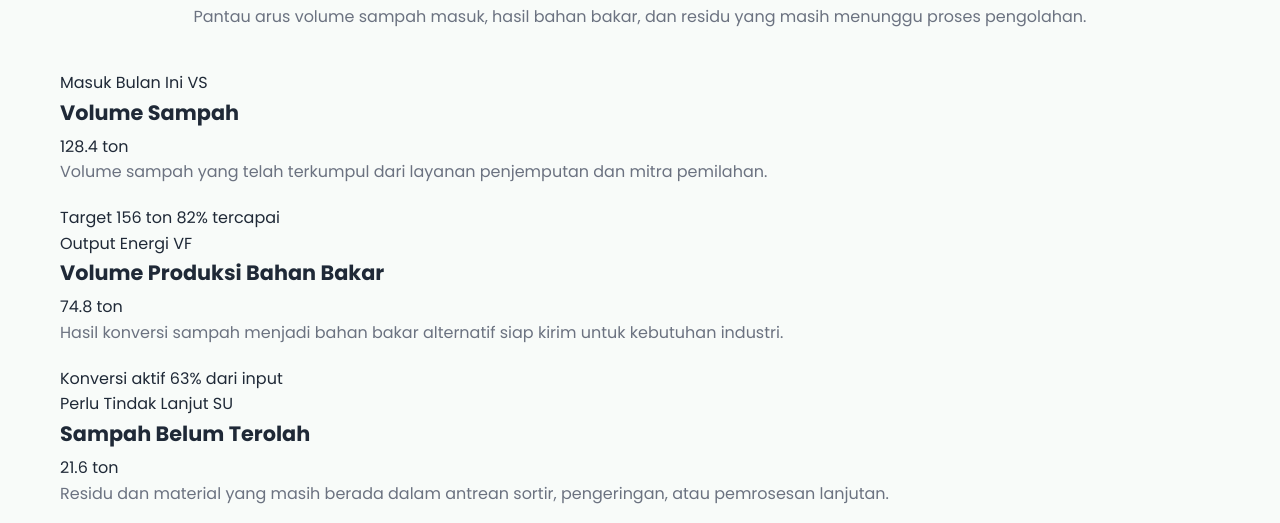
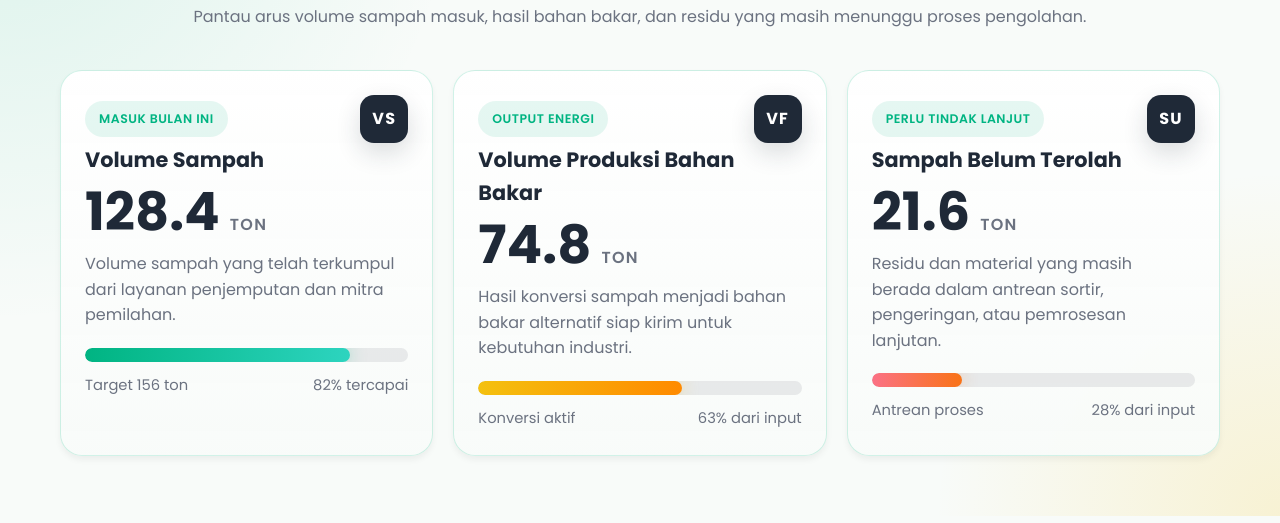
Before and after one commit to bachrul25/tos2bro, a plain HTML site: page index.html in a window 1280 px wide. Shown: the part 644-1167 px from the top of the page. Drawn offline with Linux system fonts and the light colour scheme.

Commit message:
Refactor CSS and add volume section styles
Refactor CSS variables and add volume section styles.

```diff
--- a/style.css
+++ b/style.css
@@ -1,9 +1,9 @@
 /* Variables */
 :root {
-    --primary: #00b482; /* Hijau modern */
+    --primary: #00b482;
     --primary-hover: #00926a;
-    --secondary: #f4c10f; /* Kuning aksen button seperti di gambar */
-    --bg-light: #f8fbf9; /* Putih kehijauan / abu soft */
+    --secondary: #f4c10f;
+    --bg-light: #f8fbf9;
     --white: #ffffff;
     --text-dark: #1f2937;
     --text-gray: #6b7280;
@@ -101,7 +101,7 @@ p { color: var(--text-gray); margin-bottom: 20px; }
 .logo { font-size: 1.5rem; font-weight: 700; color: var(--text-dark); }
 .logo span { font-weight: 400; }
 
-.nav-links { display: none; /* Hidden on mobile */ }
+.nav-links { display: none; }
 .nav-links li { margin-left: 30px; }
 .nav-links a { font-weight: 500; transition: var(--transition); }
 .nav-links a:hover { color: var(--primary); }
@@ -129,6 +129,154 @@ p { color: var(--text-gray); margin-bottom: 20px; }
 .hero-content { margin-bottom: 40px; }
 .hero-image img { width: 100%; max-width: 400px; height: auto; }
 
+/* Volume Section */
+.volume-section {
+    position: relative;
+    overflow: hidden;
+}
+
+.volume-section::before {
+    content: '';
+    position: absolute;
+    inset: 0;
+    background:
+        radial-gradient(circle at top left, rgba(0, 180, 130, 0.12), transparent 32%),
+        radial-gradient(circle at bottom right, rgba(244, 193, 15, 0.16), transparent 24%);
+    pointer-events: none;
+}
+
+.volume-grid {
+    display: grid;
+    grid-template-columns: 1fr;
+    gap: 20px;
+    position: relative;
+    z-index: 1;
+}
+
+.volume-card {
+    position: relative;
+    background: linear-gradient(180deg, rgba(255,255,255,0.98) 0%, rgba(248,251,249,0.95) 100%);
+    border: 1px solid rgba(0, 180, 130, 0.18);
+    border-radius: 22px;
+    padding: 24px;
+    box-shadow: var(--shadow-sm);
+    overflow: hidden;
+    transform: translateY(24px) scale(0.98);
+    opacity: 0;
+    transition: transform 0.7s ease, opacity 0.7s ease, box-shadow 0.3s ease;
+}
+
+.volume-card::after {
+    content: '';
+    position: absolute;
+    top: -35%;
+    right: -10%;
+    width: 120px;
+    height: 120px;
+    background: radial-gradient(circle, rgba(0, 180, 130, 0.20), transparent 68%);
+    animation: pulseGlow 3.5s ease-in-out infinite;
+}
+
+.volume-card:hover {
+    transform: translateY(-6px);
+    box-shadow: var(--shadow-md);
+}
+
+.volume-card.is-visible {
+    opacity: 1;
+    transform: translateY(0) scale(1);
+}
+
+.volume-card-head,
+.volume-meta {
+    display: flex;
+    align-items: center;
+    justify-content: space-between;
+    gap: 12px;
+}
+
+.volume-badge {
+    display: inline-flex;
+    align-items: center;
+    padding: 8px 14px;
+    border-radius: 999px;
+    background: rgba(0, 180, 130, 0.10);
+    color: var(--primary);
+    font-size: 0.78rem;
+    font-weight: 600;
+    letter-spacing: 0.04em;
+    text-transform: uppercase;
+}
+
+.volume-symbol {
+    display: inline-flex;
+    align-items: center;
+    justify-content: center;
+    width: 48px;
+    height: 48px;
+    border-radius: 14px;
+    background: var(--text-dark);
+    color: var(--white);
+    font-weight: 700;
+    letter-spacing: 0.08em;
+    box-shadow: 0 10px 25px rgba(31, 41, 55, 0.16);
+}
+
+.volume-value {
+    display: flex;
+    align-items: baseline;
+    gap: 10px;
+    margin: 10px 0 12px;
+}
+
+.volume-value .counter {
+    font-size: clamp(2.4rem, 5vw, 3.3rem);
+    font-weight: 700;
+    color: var(--text-dark);
+    line-height: 1;
+}
+
+.volume-unit {
+    font-size: 1rem;
+    font-weight: 600;
+    color: var(--text-gray);
+    text-transform: uppercase;
+    letter-spacing: 0.08em;
+}
+
+.volume-meter {
+    width: 100%;
+    height: 14px;
+    background: rgba(17, 24, 39, 0.08);
+    border-radius: 999px;
+    overflow: hidden;
+    margin: 20px 0 12px;
+}
+
+.volume-fill {
+    width: 0;
+    height: 100%;
+    border-radius: inherit;
+    background: linear-gradient(90deg, #00b482 0%, #2dd4bf 100%);
+    box-shadow: 0 0 18px rgba(0, 180, 130, 0.35);
+    transition: width 1.6s cubic-bezier(0.22, 1, 0.36, 1);
+}
+
+.volume-fill-fuel {
+    background: linear-gradient(90deg, #f4c10f 0%, #ff8a00 100%);
+    box-shadow: 0 0 18px rgba(244, 193, 15, 0.35);
+}
+
+.volume-fill-pending {
+    background: linear-gradient(90deg, #fb7185 0%, #f97316 100%);
+    box-shadow: 0 0 18px rgba(249, 115, 22, 0.30);
+}
+
+.volume-meta {
+    font-size: 0.92rem;
+    color: var(--text-gray);
+}
+
 /* Services Section */
 .services-grid { display: flex; flex-direction: column; gap: 20px; }
 .service-card {
@@ -144,11 +292,11 @@ p { color: var(--text-gray); margin-bottom: 20px; }
 .card-icon { font-size: 2.5rem; background: var(--bg-light); padding: 15px; border-radius: 12px; height: fit-content; }
 .card-content ul { margin-bottom: 20px; }
 .card-content li { position: relative; padding-left: 20px; margin-bottom: 8px; color: var(--text-dark); font-size: 0.95rem; }
-.card-content li::before { content: "•"; color: var(--primary); position: absolute; left: 0; font-size: 1.2rem; font-weight: bold; }
+.card-content li::before { content: "\2022"; color: var(--primary); position: absolute; left: 0; font-size: 1.2rem; font-weight: bold; }
 
 /* Steps Section */
 .steps-grid { display: flex; flex-direction: column; align-items: center; gap: 20px; }
-.step-item { text-align: center; background: var(--bg-light); padding: 20px; border-radius: 12px; width: 100%; max-width: 250px;}
+.step-item { text-align: center; background: var(--bg-light); padding: 20px; border-radius: 12px; width: 100%; max-width: 250px; }
 .step-icon { font-size: 2.5rem; margin-bottom: 10px; background: var(--white); display: inline-block; padding: 15px; border-radius: 50%; box-shadow: var(--shadow-sm); }
 .step-arrow { display: none; color: var(--text-gray); font-size: 1.5rem; }
 
@@ -164,13 +312,23 @@ footer { background-color: var(--white); padding: 30px 0; border-top: 1px solid
 .socials a { margin: 0 10px; color: var(--text-gray); font-weight: 500; transition: var(--transition); }
 .socials a:hover { color: var(--primary); }
 
-/* Animation Class */
+/* Animation Classes */
 .fade-in { opacity: 0; transform: translateY(30px); transition: opacity 0.6s ease-out, transform 0.6s ease-out; }
 .fade-in.appear { opacity: 1; transform: translateY(0); }
 
+@keyframes pulseGlow {
+    0%, 100% {
+        transform: scale(0.9);
+        opacity: 0.75;
+    }
+    50% {
+        transform: scale(1.1);
+        opacity: 1;
+    }
+}
+
 /* Responsive Breakpoints */
 @media (min-width: 768px) {
-    /* Tablet & Desktop */
     .nav-links { display: flex; }
     .hamburger { display: none; }
 
@@ -178,6 +336,8 @@ footer { background-color: var(--white); padding: 30px 0; border-top: 1px solid
     .hero-content { flex: 1; margin-bottom: 0; padding-right: 40px; }
     h1 { font-size: 3rem; }
     .hero-image { flex: 1; display: flex; justify-content: flex-end; }
+
+    .volume-grid { grid-template-columns: repeat(3, minmax(0, 1fr)); }
 
     .services-grid { flex-direction: row; }
     .service-card { flex: 1; flex-direction: column; }
```
